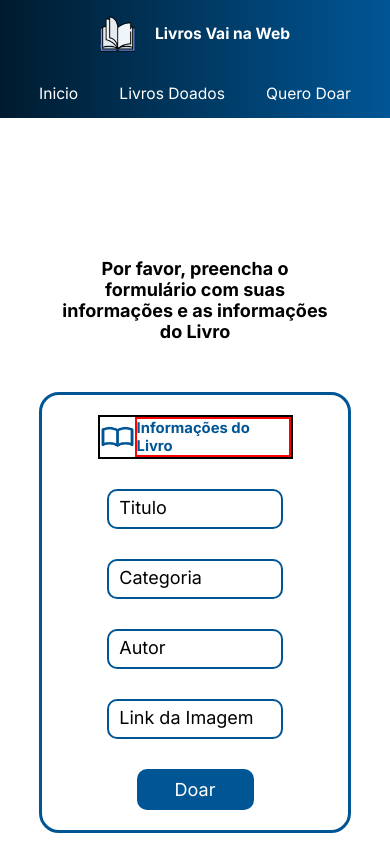
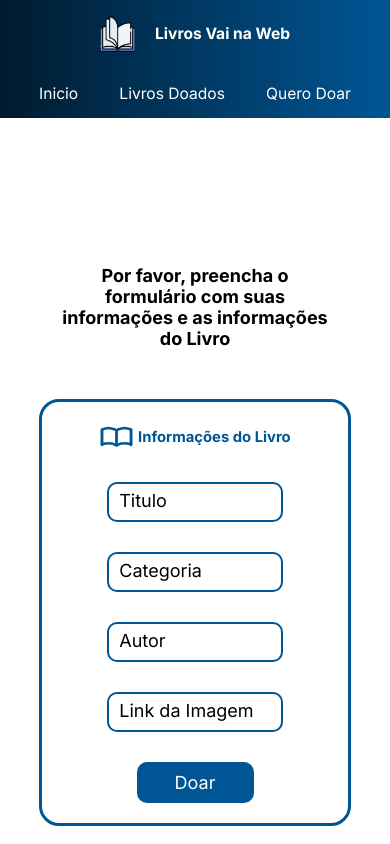
Before and after one commit to leonardofv/Doacao-de-Livros, a React (Vite) app: page /QueroDoar in a window 390 px wide. Shown: the top 844 px of the page. Built offline with nearby package versions, Linux system fonts and the light colour scheme.

Commit message:
erro form, note danilo não finalizado. Enviando para entrega

```diff
--- a/src/pages/QueroDoar/queroDoar.jsx
+++ b/src/pages/QueroDoar/queroDoar.jsx
@@ -4,7 +4,7 @@ import Logo from '../../assets/queroDoar/Frame.png';
 export default function queroDoar() {
     return (
         <>
-            <section className={s.container}>
+            <main className={s.container}>
                 <div className={s.boxTitle}>
                     <h2 className={s.title}>
                         Por favor, preencha o formulário com suas informações e as informações do Livro
@@ -21,7 +21,7 @@ export default function queroDoar() {
                     <input className={s.input} type="link" placeholder="Link da Imagem"/>
                     <button className={s.button}>Doar</button>
                 </form>
-            </section>
+            </main>
         </>
     )
 }
--- a/src/pages/QueroDoar/queroDoar.module.scss
+++ b/src/pages/QueroDoar/queroDoar.module.scss
@@ -4,15 +4,15 @@
     align-items: center;
     justify-content: center;
     height: 100vh;
-    // @media(max-width: 900px) {
-    //     height: 80vh;
-    // }
-    // @media(max-width: 800px) {
-    //     height: 70vh;
-    // }
-    // @media(max-width: 600px) {
-    //     height: 100vh;
-    // }
+    @media(max-width: 900px) {
+        height: 80vh;
+    }
+    @media(max-width: 800px) {
+        height: 70vh;
+    }
+    @media(max-width: 600px) {
+        height: 100vh;
+    }
 }
 
 .boxTitle {
@@ -74,7 +74,7 @@
         gap: 10px;
     }
     .boxInfo {
-        border: 2px solid;
+        // border: 2px solid;
         display: flex;
         align-items: center;
         width: 18vw;
@@ -101,7 +101,7 @@
             }
         }
         h3 {
-            border: 2px solid red;
+            // border: 2px solid red;
             color: #005695;
             font-size: 1.3vw;
             @media(max-width: 1150px) {
```
